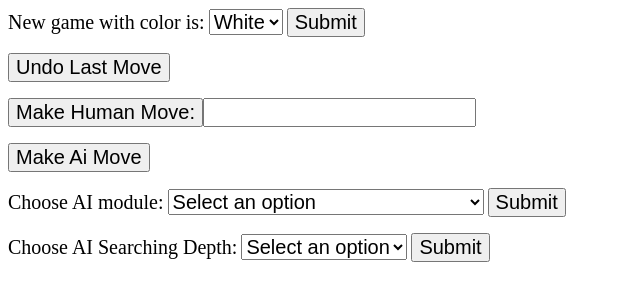
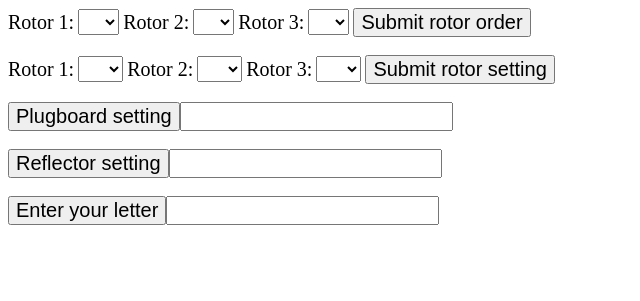
Before and after one commit to trinhhungfischer/enigma-machine, a Flask app: page / in a window 1280 px wide. Shown: the top 301 px of the page, without its empty margins (0-640 px from the left). Run offline with Flask 2, Linux system fonts and the light colour scheme.

Commit message:
feat: Complete UI

```diff
--- a/app.py
+++ b/app.py
@@ -9,5 +9,75 @@ enigma = Enigma()
 def index():
   return render_template('index.html')
 
+@app.route('/rotor_order', methods=['GET', 'POST'])
+def rotor_order():
+  rotor1 = request.form['1']
+  rotor2 = request.form['2']
+  rotor3 = request.form['3']
+  if ((rotor1 =='') | (rotor2 == '') | (rotor3 == '')):
+    rotor1 = 1
+    rotor2 = 2
+    rotor3 = 3
+
+  rotor1 = int(rotor1)
+  rotor2 = int(rotor2)
+  rotor3 = int(rotor3)
+
+  enigma.set_rotor_order((rotor1, rotor2, rotor3))
+
+  results = {1: rotor1, 2: rotor2, 3: rotor3}
+  return jsonify(result = results)
+
+@app.route('/rotor_setting', methods=['GET', 'POST'])
+def rotor_setting():
+  rotor1 = request.form['1']
+  rotor2 = request.form['2']
+  rotor3 = request.form['3']
+
+  if ((rotor1 =='') | (rotor2 == '') | (rotor3 == '')):
+    rotor1 = 1
+    rotor2 = 1
+    rotor3 = 1
+
+  rotor1 = int(rotor1)
+  rotor2 = int(rotor2)
+  rotor3 = int(rotor3)
+
+  enigma.set_rotor_setting((rotor1 - 1, rotor2 - 1, rotor3 - 1))
+
+
+  results = {1: rotor1, 2: rotor2, 3: rotor3}
+  return jsonify(result = results)
+
+@app.route('/plugboard', methods=['GET', 'POST'])
+
+def plugboard():
+  plugboard = request.form['value']
+  print(plugboard)
+  enigma.set_plugboard(plug_boards=plugboard)
+
+  results = {"value" : plugboard}
+  return jsonify(result = results)
+
+
+@app.route('/reflector', methods=['GET', 'POST'])
+
+def reflector():
+  reflector = request.form['value']
+  print(reflector)
+  enigma.set_reflector(reflectors=reflector)
+
+  results = {"value" : reflector}
+  return jsonify(result = results)
+
+@app.route('/letter', methods=['GET', 'POST'])
+
+def letter():
+  letter = request.form['value']
+  print(letter)
+  letter = enigma.encode(letter)
+  results = {"value" : letter}
+  return jsonify(result = results)
+
 if __name__ == '__main__':
     app.run(debug=False)
--- a/templates/index.html
+++ b/templates/index.html
@@ -21,55 +21,168 @@
       font-size: 20px;
     }
   </style>
+
+
+<script src="https://ajax.googleapis.com/ajax/libs/jquery/3.6.0/jquery.min.js"></script>
+<script>
+  $(function() {
+    var $select = $(".rotor_pos");
+    for (i = 0; i < 26; i++) {
+      $select.append($('<option></option>').val(i).html(i + 1));
+
+    }
+  });
+
+  function alert_change_rotor_tuple() {
+    var $select = $(".rotor");
+    var rotor1 = $('#rotor1').val();
+    var rotor2 = $('#rotor2').val();
+    var rotor3 = $('#rotor3').val();
+
+    console.log(rotor1, rotor2, rotor3);
+
+    $.ajax({
+      url: "/rotor_order",
+      type: "POST",
+      data: { 1: rotor1, 2: rotor2, 3: rotor3 },
+    }).done(function (response) {
+      alert("Changing rotor positions will reset the cipher.");
+
+    });
+
+  }
+
+  function alert_change_rotor_postion() {
+    var $select = $(".rotor");
+    var rotor1 = $('#rotor1_pos').val();
+    var rotor2 = $('#rotor2_pos').val();
+    var rotor3 = $('#rotor3_pos').val();
+
+
+    $.ajax({
+      url: "/rotor_setting",
+      type: "POST",
+      data: { "1": rotor1, "2": rotor2, "3": rotor3 },
+    }).done(function (response) {
+      alert("Changing the rotors position will reset the cipher.");
+    });
+
+  }
+
+  function alert_change_reflector() {
+    var reflector = $('#reflector_text').val();
+
+    $.ajax({
+      url: "/reflector",
+      type: "POST",
+      data: { "value": reflector},
+    }).done(function (response) {
+      alert("Changing the reflector will reset the cipher.");
+    });
+
+  }
+
+  function alert_change_plugboard() {
+    var plugboard = $('#plugboard_text').val();
+
+    $.ajax({
+      url: "/plugboard",
+      type: "POST",
+      data: { "value": plugboard},
+    }).done(function (response) {
+      alert("Changing the plugboard will reset the cipher.");
+    });
+  }
+
+  function enter_letter() {
+    var letter = $('#letter_text').val();
+    if (letter === undefined || letter === "") {
+      alert("Please enter a letter.");
+      return
+    }
+    $.ajax({
+      url: "/letter",
+      type: "POST",
+      data: { "value": letter},
+    }).done(function (response) {
+      response = response.result;
+      $.each(response, function (key, val) {
+        if (key == "value") {
+          alert("Letter out is", val);
+        }
+      });
+
+    });
+  }
+</script>
+
 </head>
 
-<script>
-  function alert_change_ai() {
-    let ai_select = document.getElementById("aimodule");
-    alert("AI module changed to " + ai_select.value);
-  }
 
-  function alert_change_depth() {
-    let depth_select = document.getElementById("depth");
-    alert("Depth changed to " + depth_select.value);
-  }
-</script>
 <body>
+  <div id = "setting">
+    <label for="rotor1" style="font-size:20">Rotor 1:</label>
+    <select name="1" class="rotor" id="rotor1">
+      <option></option>
+      <option value=1>I</option>
+      <option value=2>II</option>
+      <option value=3>III</option>
+      <option value=4>IV</option>
+      <option value=5>V</option>
 
-  <form action="/game" >
-    <label for="game" style="font-size:20">New game with color is:</label>
-    <select name="color" id="color">
-      <option value="1">White</option>
-      <option value="0">Black</option>
-      </select>
-    <input type="submit" value="Submit" id = "color_change">
-  </form>
+    </select>
+    <label for="rotor2" style="font-size:20">Rotor 2:</label>
+    <select name="2" class="rotor" id="rotor2">
+      <option></option>
+      <option value=1>I</option>
+      <option value=2>II</option>
+      <option value=3>III</option>
+      <option value=4>IV</option>
+      <option value=5>V</option>
+    </select>
+    <label for="rotor3" style="font-size:20">Rotor 3:</label>
+    <select name="3" class="rotor" id="rotor3">
+      <option></option>
+      <option value=1>I</option>
+      <option value=2>II</option>
+      <option value=3>III</option>
+      <option value=4>IV</option>
+      <option value=5>V</option>
+    </select>
+    <input type="submit" value="Submit rotor order" id = "rotor_tupple_change", onclick="alert_change_rotor_tuple()">
+    <br>
+    <br>
 
-  <form action="/undo/" method="post"><button name="Undo" type="submit">Undo Last Move</button></form>
-  <form action="/move/"><input type="submit" value="Make Human Move:"><input name="move" type="text"></input></form>
-  <form action="/dev/" method="post"><button name="Comp Move" type="submit">Make Ai Move</button></form>
-  <form action="/aimodule" >
-    <label for="aimodule" style="font-size:20">Choose AI module:</label>
-    <select name="aimodule" id="aimodule">
-      <option>Select an option</option>
-      <option value="Minimax">Minimax</option>
-      <option value="Alphabeta">Minimax with Alpha Beta Pruning</option>
-      <option value="Negamax">Negamax</option>
-      <option value="NegamaxAB">Negamax Alpha Beta Pruning</option>
+    <label for="rotor_set" style="font-size:20">Rotor 1:</label>
+    <select name="1" class="rotor_pos" id = "rotor1_pos">
+      <option></option>
     </select>
-    <input type="submit" value="Submit" id = "ai_module_change", onclick="alert_change_ai()">
-  </form>
+    <label for="rotor2" style="font-size:20">Rotor 2:</label>
+    <select name="2" class="rotor_pos" id = "rotor2_pos">
+      <option></option>
+    </select>
+    <label for="rotor3" style="font-size:20">Rotor 3:</label>
+    <select name="3" class="rotor_pos" id = "rotor3_pos">
+      <option></option>
+    </select>
+    <input type="submit" value="Submit rotor setting" id = "rotor_position_change", onclick="alert_change_rotor_postion()">
 
-  <form action="/depth" >
-    <label for="depth" style="font-size:20">Choose AI Searching Depth:</label>
-    <select name="depth" id="depth">
-      <option>Select an option</option>
-      <option value="2">2</option>
-      <option value="3">3</option>
-      <option value="4">4</option>
-      <option value="5">5</option>
-    </select>
-    <input type="submit" value="Submit" id = "depth_change", onclick="alert_change_depth()">
-  </form>
+    <br>
+    <br>
+
+    <input type="submit" value="Plugboard setting" onclick="alert_change_plugboard()"><input name="value" type="text" id = "plugboard_text"></input>
+
+    <br>
+    <br>
+
+    <input type="submit" value="Reflector setting" onclick="alert_change_reflector()"><input name="value" type="text" id = "reflector_text"></input>
+
+    <br>
+    <br>
+
+    <input type="submit" value="Enter your letter" onclick="enter_letter()"><input name="value" type="text" id = "letter_text"></input>
+  </div>
+
+
 </body>
 </html>
```
Also changed, not shown: enigma/enigma.py (+10 -6 lines), static/favicon.ico (added), 1 other file.
